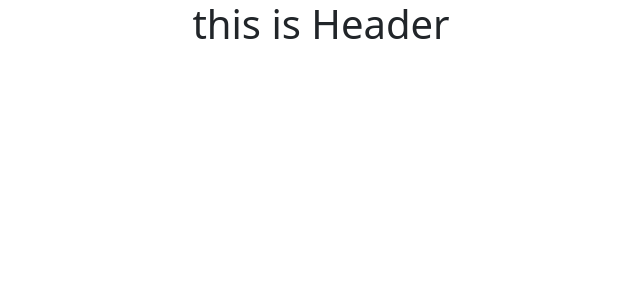
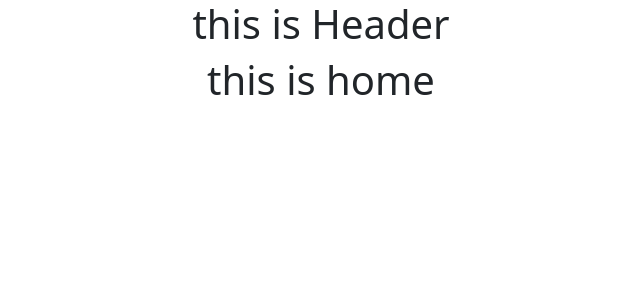
Before and after one commit to CodeWithShamim/product-analysis-website, a React (Create React App) app: page / in a window 1280 px wide. Before the commit this address had no page. Shown: the top 300 px of the page, without its empty margins (319-959 px from the left). Built offline with nearby package versions, Linux system fonts and the light colour scheme.

Commit message:
file added

```diff
--- a/src/App.js
+++ b/src/App.js
@@ -8,17 +8,19 @@ import Blogs from "./components/Blogs/Blogs";
 import About from "./components/About/About";
 // react bootstrap
 import "bootstrap/dist/css/bootstrap.min.css";
+import NotFound from "./components/NotFound/NotFound";
 
 function App() {
   return (
     <div className="App">
       <Header></Header>
       <Routes>
-        <Route path="home" element={<Home />}></Route>
+        <Route path="/" element={<Home />}></Route>
         <Route path="reviews" element={<Reviews />}></Route>
         <Route path="dashboard" element={<Dashboard />}></Route>
         <Route path="blogs" element={<Blogs />}></Route>
         <Route path="about" element={<About />}></Route>
+        <Route path="*" element={<NotFound />}></Route>
       </Routes>
     </div>
   );
--- a/src/components/NotFound/NotFound.js
+++ b/src/components/NotFound/NotFound.js
@@ -1,9 +1,13 @@
 import React from "react";
+import img from "../../images/NotFound.jpg";
 
 const NotFound = () => {
   return (
     <div>
       <h1>404, Not Found!!</h1>
+      <div>
+        <img src={img} alt="NotFound img" className="w-50 h-50" />
+      </div>
     </div>
   );
 };
```
Also changed, not shown: src/images/NotFound.jpg (added).
